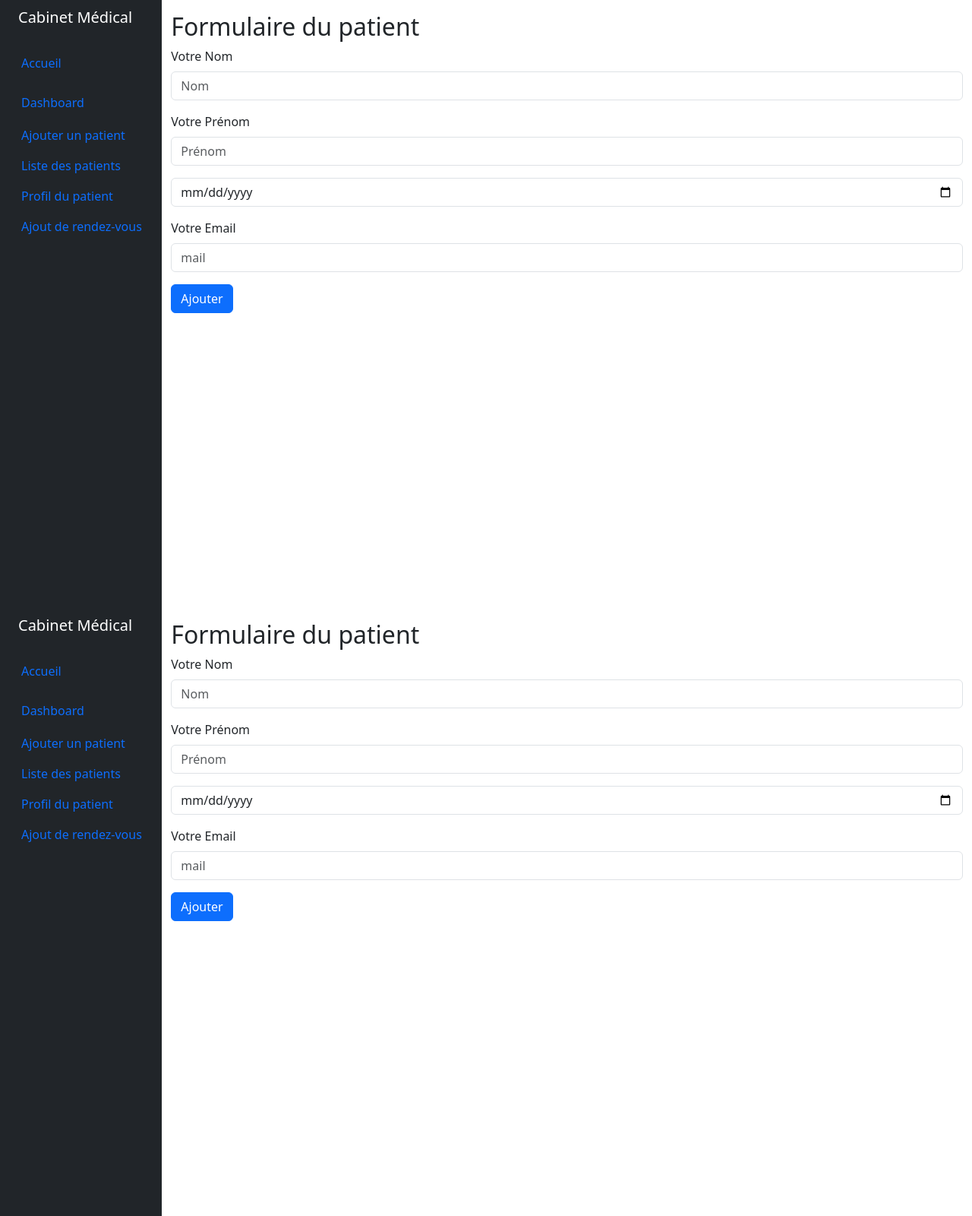
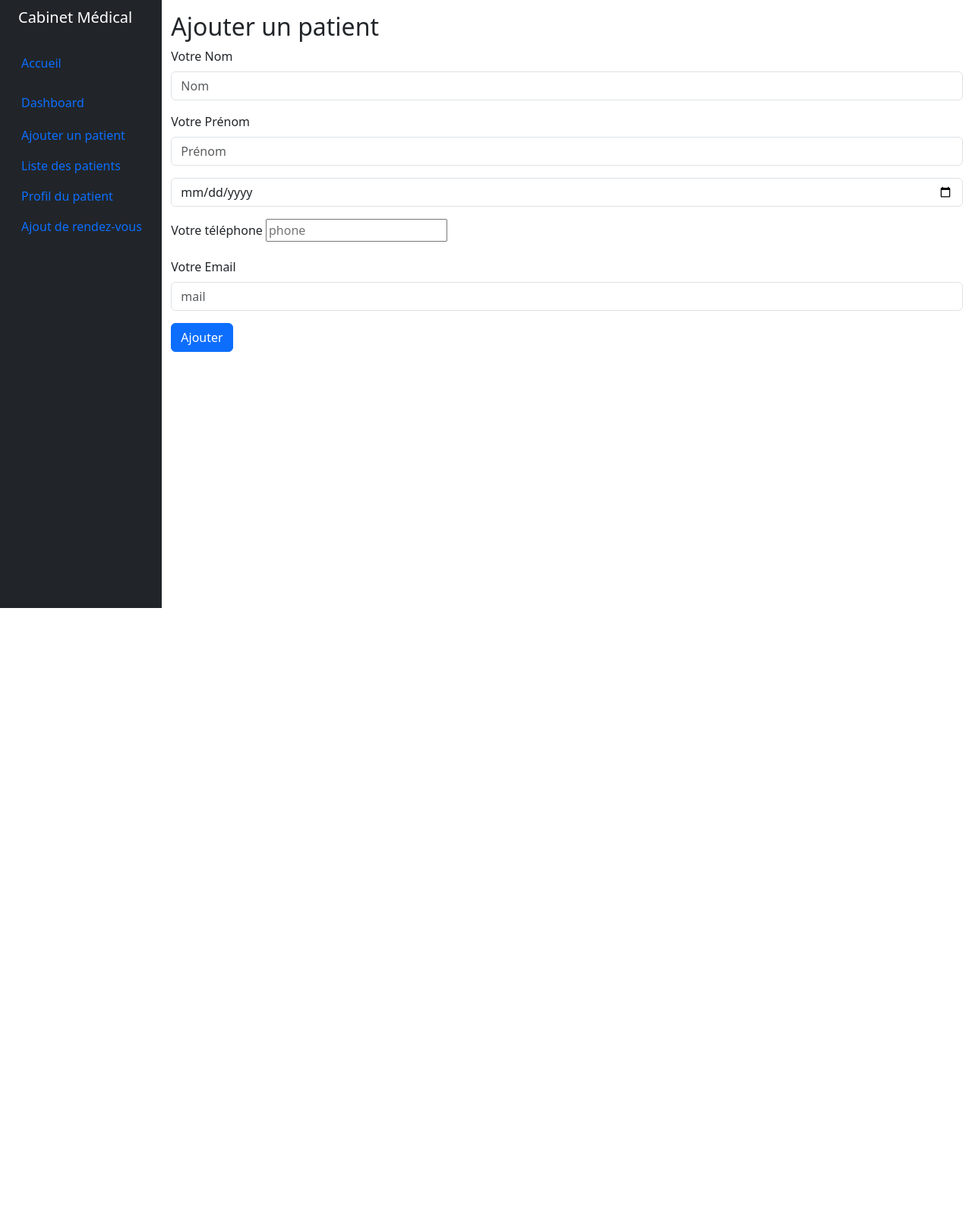
Before and after one commit to LaurenceB28/cabinet-medical, a PHP site: page /controllers/add-patientCtrl.php in a window 1280 px wide. Shown: the whole page at 76% size. After the commit the page ends 800 px from the top, so only its background shows below. Run offline with PHP 8.4, Linux system fonts and the light colour scheme.

Commit message:
cabinet Mjour2

```diff
--- a/config/config.php
+++ b/config/config.php
@@ -4,5 +4,7 @@ define('DSN','mysql:dbname=hospitalE2N;host=127.0.0.1');
 define('USER',  'cabinet-medical');
 define('PASSWORD',  '8LBjXEG-klmOSRpn');
 
-define('REGEX_NO_NUMBER',"^[A-Za-z-éèêëàâäôöûüç' ]+$");
-define('REGEX_DATE','^([0-9]{4})[\/\-]?([0-9]{2})[\/\-]?([0-9]{2})$');
+define('REGEX_DATE','^([0-9]{4})[\/\-]?([0-9]{2})[\/\-]?([0-9]{2})$'); //-REGX BIRTHDATE-//
+define('PATTERN_NAME', '^[A-Za-z]{3,30}$'); //-REGX NAME-//
+define('REGEX_NO_NUMBER',"^[A-Za-z-éèêëàâäôöûüç' ]+$"); //-REGX NUMBER-//
+define('PATTERN_EMAIL', '#[A-Za-z0-9-_\.]+@[a-zA-z0-9]+.[a-zA-Z]{2,3}#'); //-REGX EMAIL-//
--- a/controllers/add-patientCtrl.php
+++ b/controllers/add-patientCtrl.php
@@ -1,15 +1,11 @@
 <?php
 $styleSheet = 'stylesheet.css';
-include(__DIR__ . '/../views/templates/header.php');
-    include(__DIR__ . '/../views/patient/add-patient.php');
-include(__DIR__ . '/../views/templates/footer.php');
+// require_once __DIR__ . '/../views/patient/add-patient.php';
 
-if($_SERVER["REQUEST_METHOD"] == "POST"){
+if ($_SERVER["REQUEST_METHOD"] == "POST") {
+    /*Email : nettoyage et validation */
 
-
-                /*Email : nettoyage et validation */
-
-$email = trim(filter_input(INPUT_POST, 'email', FILTER_SANITIZE_EMAIL));
+    $email = trim(filter_input(INPUT_POST, 'email', FILTER_SANITIZE_EMAIL));
 
     if (empty($email)) {
         $error["email"] = "L'adresse mail est obligatoire!!";
@@ -19,9 +15,9 @@ $email = trim(filter_input(INPUT_POST, 'email', FILTER_SANITIZE_EMAIL));
             $error["email"] = "L'adresse email n'est pas au bon format!!";
         }
     }
-                /*Lastname : nettoyage et validation*/
+    /*Lastname : nettoyage et validation*/
 
-$lastname = trim(filter_input(INPUT_POST, 'lastname', FILTER_SANITIZE_SPECIAL_CHARS));
+    $lastname = trim(filter_input(INPUT_POST, 'lastname', FILTER_SANITIZE_SPECIAL_CHARS));
     // On vérifie que ce n'est pas vide
     if (empty($lastname)) {
         $error["lastname"] = "Vous devez entrer un nom!!";
@@ -37,7 +33,7 @@ $lastname = trim(filter_input(INPUT_POST, 'lastname', FILTER_SANITIZE_SPECIAL_CH
             }
         }
     }
-                /* birthdate : Nettoyage et validation */
+    /* birthdate : Nettoyage et validation */
     $birthdate = filter_input(INPUT_POST, 'birthdate', FILTER_SANITIZE_NUMBER_INT);
     if (!empty($birthdate)) {
         $isOk = filter_var($birthdate, FILTER_VALIDATE_REGEXP, ['options' => ['regexp' => '/' . REGEX_DATE . '/']]);
@@ -53,6 +49,15 @@ $lastname = trim(filter_input(INPUT_POST, 'lastname', FILTER_SANITIZE_SPECIAL_CH
             }
         }
     }
+    if(!empty($error)){
+        $patient = new Patient;
+            $patient->setLastname($lastname);
+            $patient->setFirstname($firstname);
+            $patient->setBirthdate($birthdate);
+            $patient->setPhoneNumber($phoneNumber);
+            $patient->setEmail($email);
+
+    }
 }
 
 // Rendu des vues concernées
@@ -65,3 +70,10 @@ if ($_SERVER["REQUEST_METHOD"] != "POST" || !empty($error)) {
 }
 
 include(__DIR__ . '/../views/templates/footer.php');
+// $addPatient = addPatient();
+
+// $email = isEmailExist();
+
+// include __DIR__ .'/../views/templates/header.php';
+//     include __DIR__ .'/../views/patient/add-patient.php';
+// include __DIR__ .'/../views/templates/footer.php';
--- /dev/null
+++ b/controllers/appointmentCtrl.php
@@ -0,0 +1,6 @@
+<?php
+$styleSheet = 'stylesheet.css';
+
+include __DIR__ .'/../views/templates/header.php';
+    include __DIR__ .'/../views/appointment/appointment.php';
+include __DIR__ .'/../views/templates/footer.php';
--- a/controllers/patient-listCtrl.php
+++ b/controllers/patient-listCtrl.php
@@ -1,5 +1,5 @@
 <?php
 
 include(__DIR__ . '/../views/templates/header.php');
-    include(__DIR__ . '/../views/patient/patient-list.php');
+    include(__DIR__ . '/../views/patient/patients-list.php');
 include(__DIR__ . '/../views/templates/footer.php');
--- /dev/null
+++ b/controllers/patient-profilCtrl.php
@@ -0,0 +1,6 @@
+<?php
+$styleSheet = 'stylesheet.css';
+
+include __DIR__ .'/../views/templates/header.php';
+    include __DIR__ .'/../views/patient/patient-profil.php';
+include __DIR__ .'/../views/templates/footer.php';
--- a/index.php
+++ b/index.php
@@ -1,8 +1,4 @@
 <?php
-require_once __DIR__ .'/Patient.php';
-require_once __DIR__ .'/Appointment.php';
-// $patient = new patient();
-// $appointment = new appointment();
 
 header('location: /controllers/add-patientCtrl.php');
 
--- a/views/patient/add-patient.php
+++ b/views/patient/add-patient.php
@@ -1,23 +1,28 @@
 <?php
 ?>
 
-<form>
-    <h2>Formulaire du patient</h2>
+<form method="post" novalidate>
+    <h2>Ajouter un patient</h2>
     <div class="mb-3">
         <label for="lastName" class="form-label">Votre Nom</label>
-        <input type="text" class="form-control" placeholder="Nom" aria-label="First name">
+        <input type="text" class="form-control" placeholder="Nom" aria-label="Firstname" maxlength="25" required>
     </div>
     <div class="mb-3">
         <label for="firstName" class="form-label">Votre Prénom</label>
-        <input type="text" class="form-control" placeholder="Prénom" aria-label="Last name">
+        <input type="text" class="form-control" placeholder="Prénom" aria-label="Lastname" maxlength="25" required>
     </div>
     <div class="mb-3">
-        <input type="date" name="birthdate" id="birthdate" value="<?= htmlentities($birthdate ?? '') ?>" title="La date de naissance n' est pas au format attendu" placeholder="Entrez votre date de naissance" class="form-control <?= isset($error['birthdate']) ? 'errorField' : '' ?>" autocomplete="bday" aria-describedby="birthdateHelp" min="<?= (date('Y') - 120) . date('-m-d') ?>" max="<?= date('Y-m-d') ?>">
+        <input type="date" name="birthdate" id="birthdate" value="<?= htmlentities($birthdate ?? '') ?>" title="La date de naissance n' est pas au format attendu" placeholder="Entrez votre date de naissance" class="form-control <?= isset($error['birthdate']) ? 'errorField' : '' ?>" autocomplete="bday" aria-describedby="birthdateHelp" min="1920-01-01" max="<?= date('Y-m-d') ?>" required>
         <small id="birthdateHelp" class="form-text error"><?= $error['birthdate'] ?? '' ?></small>
     </div>
     <div class="mb-3">
-        <label for="exampleInputEmail1" class="form-label">Votre Email</label>
-        <input type="mail" class="form-control" id="exampleInputEmail1" placeholder="mail" aria-describedby="emailHelp">
+        <label for="phone" class="form-label">Votre téléphone</label>
+        <input type="text" id="phone" name="phone" placeholder="phone" aria-label="phone" max="25">
+    </div>
+    <div class="mb-3">
+        <label for="exampleInputMail1" class="form-label">Votre Email</label>
+        <input type="mail" name="exampleInputEmail1" id="exampleInputEmail1" placeholder="mail" aria-describedby="mailHelp" maxlength="25" value="<?= htmlentities($email ?? '') ?>" title="L'email existe déja" class="form-control<?= isset($error['mail']) ? 'errorField' : '' ?>" required>
+        <small id="mailHelp" class="form-text error"><?= $error['mail'] ?? '' ?></small>
     </div>
     <button type="submit" class="btn btn-primary">Ajouter</button>
 </form>
--- a/views/templates/header.php
+++ b/views/templates/header.php
@@ -35,16 +35,16 @@
                                 <i class="fs-4 bi-speedometer2"></i> <span class="ms-1 d-none d-sm-inline">Dashboard</span> </a>
                             <ul class="collapse show nav flex-column ms-1" id="submenu1" data-bs-parent="#menu">
                                 <li class="w-100">
-                                    <a href="#" class="nav-link px-0"> <span class="d-none d-sm-inline">Ajouter un patient</span></a>
+                                    <a href="/controllers/add-patientCtrl.php" class="nav-link px-0"> <span class="d-none d-sm-inline">Ajouter un patient</span></a>
                                 </li>
                                 <li>
-                                    <a href="#" class="nav-link px-0"> <span class="d-none d-sm-inline">Liste des patients</span></a>
+                                    <a href="/controllers/patient-listCtrl.php" class="nav-link px-0"> <span class="d-none d-sm-inline">Liste des patients</span></a>
                                 </li>
                                 <li>
-                                    <a href="#" class="nav-link px-0"> <span class="d-none d-sm-inline">Profil du patient</span></a>
+                                    <a href="/controllers/patient-profilCtrl.php" class="nav-link px-0"> <span class="d-none d-sm-inline">Profil du patient</span></a>
                                 </li>
                                 <li>
-                                    <a href="#" class="nav-link px-0"> <span class="d-none d-sm-inline">Ajout de rendez-vous</span></a>
+                                    <a href="/controllers/appointmentCtrl.php" class="nav-link px-0"> <span class="d-none d-sm-inline">Ajout de rendez-vous</span></a>
                                 </li>
                             </ul>
                         </li>
```
Also changed, not shown: models/Patient.php (+95 -17 lines), patients.sql (+0 -16 lines), views/appointment/appointment.php (added), views/patient/patient-profil.php (added).
